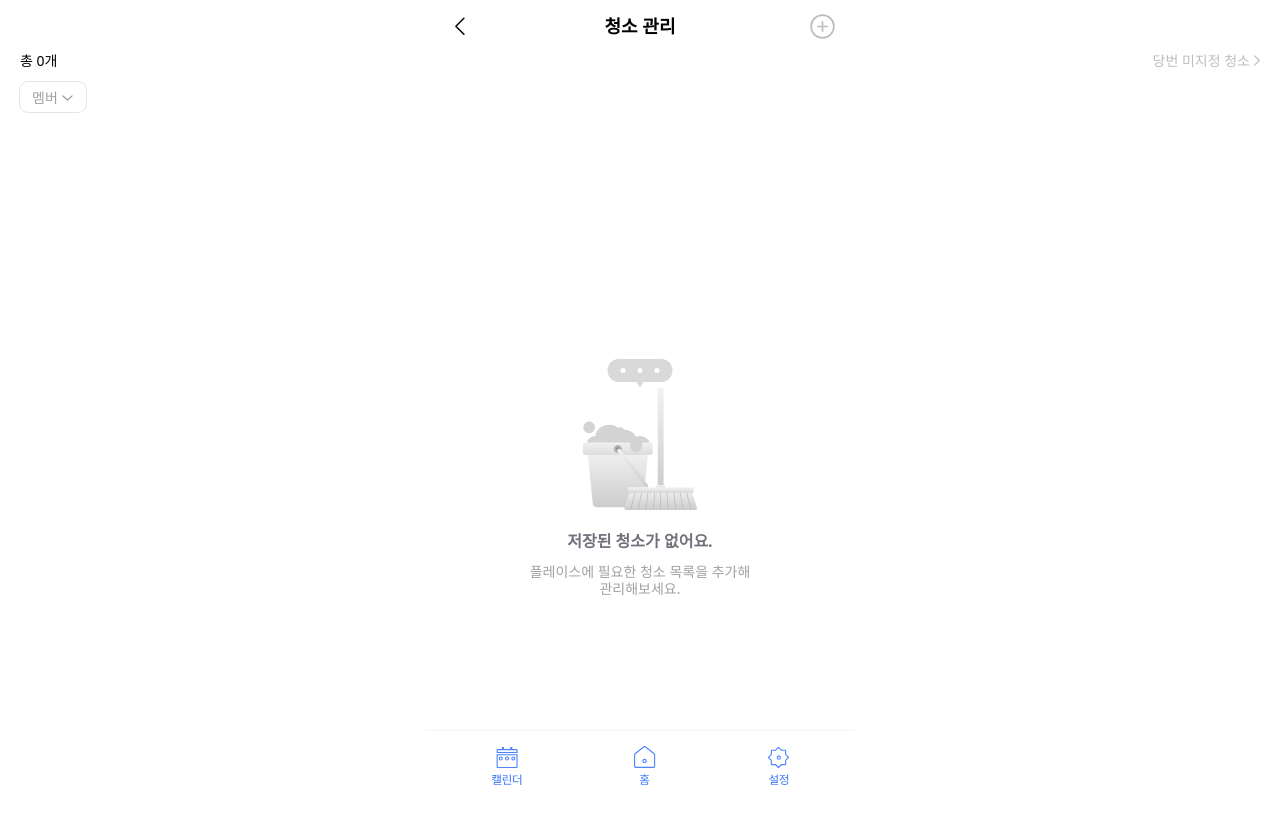
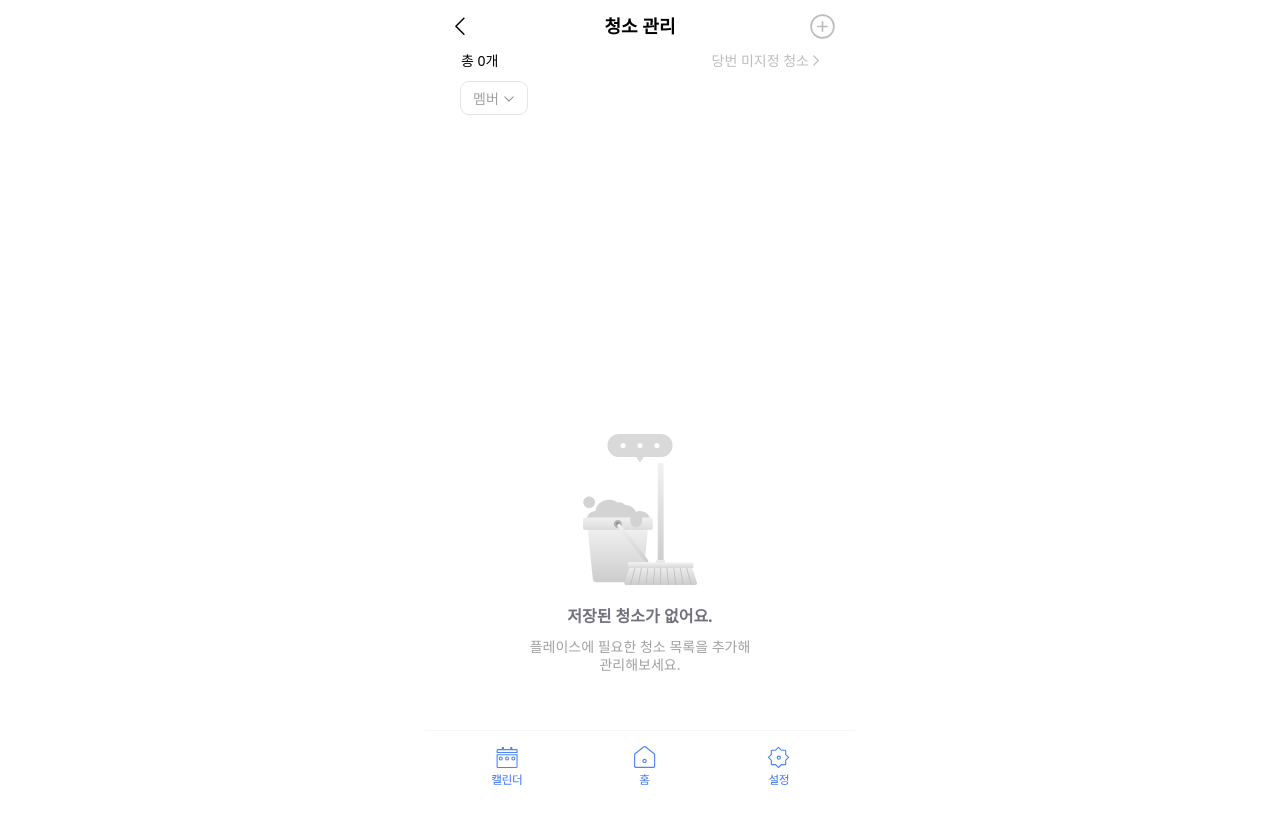
Before and after one commit to Dang-Bun/DANGBUN-frontend, a React (Vite) app: page /cleanuplist in a window 1280 px wide. Shown: the top 824 px of the page. Built offline with nearby package versions, Linux system fonts and the light colour scheme; sample sign-in values are in the browser's storage.

Commit message:
Design: 헤더바 컴포넌트 사용하도록 변경

```diff
--- a/src/components/HeaderBar.tsx
+++ b/src/components/HeaderBar.tsx
@@ -29,7 +29,7 @@ const Header: React.FC<HeaderProps> = ({
   };
 
   return (
-    <header className='fixed top-0 left-0 right-0 h-[52px] bg-white z-50 flex items-center justify-center max-w-[430px] mx-auto'>
+    <header className='fixed top-0 left-0 right-0 h-13 bg-white z-50 flex items-center justify-center max-w-[430px] mx-auto'>
       <div className='relative w-full h-full flex items-center justify-center mx-auto'>
         {showBackButton && (
           <button
--- a/src/pages/Cleaning/CleanUpList.tsx
+++ b/src/pages/Cleaning/CleanUpList.tsx
@@ -138,10 +138,6 @@ const CleanUpList = () => {
 
   return (
     <div className='flex flex-col w-full px-4 relative'>
-      <div
-        ref={headerRef}
-        className='fixed w-full left-1/2 -translate-x-1/2 bg-[#fff]'
-      >
       <Header
         title='청소 관리'
         rightElement={<img src={grayPlus} alt='추가' />}
@@ -155,7 +151,8 @@ const CleanUpList = () => {
           }
         }}
       />
-        <div className='flex flex-row justify-between mt-[52px] mb-3 px-5'>
+      <div className='flex flex-col justify-between mt-[52px] mb-3 px-5'>
+        <div className='w-full flex justify-between'>
           <p className='text-black text-sm font-normal leading-tight'>
             총 {totalCleaningCount}개
           </p>
@@ -171,7 +168,7 @@ const CleanUpList = () => {
         </div>
 
         <button
-          className='flex flex-row justify-center items-center mb-3 ml-5 pt-1.5 pr-2 pb-1 pl-3 rounded-lg outline-1 outline-[#e5e5e5] cursor-pointer'
+          className='flex flex-row w-16.5 h-8 justify-center items-center my-3 pt-1.5 pr-2 pb-1 pl-3 rounded-lg outline-1 outline-[#e5e5e5] cursor-pointer'
           onClick={() => {
             setOpen(true);
           }}
--- a/src/pages/Dangbun/AddClean.tsx
+++ b/src/pages/Dangbun/AddClean.tsx
@@ -5,6 +5,7 @@ import CTAButton from '../../components/button/CTAButton';
 import { useCleaningApi } from '../../hooks/useCleaningApi';
 import { useDutyApi } from '../../hooks/useDutyApi';
 import { useLocation } from 'react-router-dom';
+import Header from '../../components/HeaderBar';
 
 type Cleaning = {
   cleaningId: number;
@@ -82,19 +83,7 @@ export default function AddClean() {
 
   return (
     <div className='w-full min-h-screen bg-white mx-auto pt-3'>
-      {/* 헤더 */}
-      <div className='relative flex items-center mb-6'>
-        <button className='absolute left-0'>
-          <img
-            src={left_chevron}
-            alt='뒤로가기'
-            className='cursor-pointer'
-            onClick={() => navigate(-1)}
-          />
-        </button>
-        <div className='mx-auto font-normal text-[20px]'>당번 미지정 청소</div>
-      </div>
-
+      <Header title='미지정 청소 추가' showBackButton={true} />
       {/* 본문 */}
       <div className='px-4'>
         {loading && (
--- a/src/pages/Place/MyPlace.tsx
+++ b/src/pages/Place/MyPlace.tsx
@@ -152,7 +152,7 @@ const MyPlace: React.FC = () => {
   }
 
   return (
-    <div className='px-4 pt-7 pb-24 bg-[var(--color-gray-default)]'>
+    <div className='h-[100dvh] px-4 pt-7 pb-24 bg-[var(--color-gray-default)]'>
       {Header}
 
       {/* 남은 청소 안내 배지 */}
```
Lines whose indentation alone changed are shown as unchanged.
